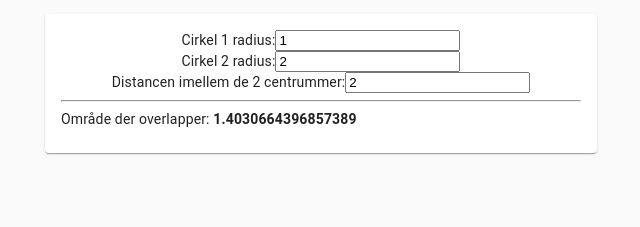
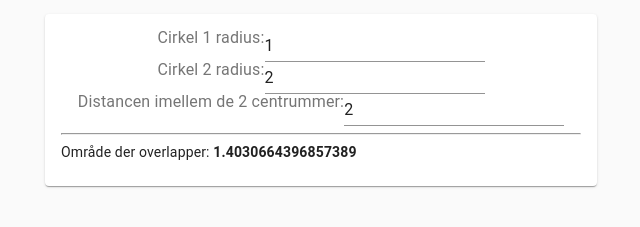
Before and after one commit to dhedegaard/overlapping-circles, a Gatsby site: page / in a window 1280 px wide. Shown: the part 59-286 px from the top of the page, without its empty margins (319-959 px from the left). Built offline with nearby package versions, Linux system fonts and the light colour scheme; Gatsby itself is replaced by a stand-in of ours.

Commit message:
Added some styling of the number field.

```diff
--- a/src/components/NumberInput.tsx
+++ b/src/components/NumberInput.tsx
@@ -1,5 +1,11 @@
 import React from "react";
 import styled from "styled-components";
+import {
+  TextField,
+  Typography,
+  FormControlLabel,
+  FormLabel
+} from "@material-ui/core";
 
 const Container = styled.div`
   display: flex;
@@ -7,6 +13,7 @@ const Container = styled.div`
 `;
 
 type Props = {
+  id: string;
   label: string;
   value: number;
   onChange: (value: number) => void;
@@ -27,13 +34,16 @@ const NumberInput: React.FC<Props> = props => {
 
   return (
     <Container>
-      <label>{props.label}</label>
-      <input
+      <FormLabel htmlFor={props.id}>{props.label}</FormLabel>
+      <TextField
+        id={props.id}
         type="number"
-        min={0}
         value={props.value}
         onChange={onChange}
-        step={0.5}
+        inputProps={{
+          min: 0,
+          step: 0.5
+        }}
       />
     </Container>
   );
--- a/src/pages/index.tsx
+++ b/src/pages/index.tsx
@@ -37,9 +37,20 @@ const Index: React.FC = props => {
       <Container maxWidth="sm">
         <Card>
           <CardContent>
-            <NumberInput label="Cirkel 1 radius:" value={r1} onChange={setR1} />
-            <NumberInput label="Cirkel 2 radius:" value={r2} onChange={setR2} />
             <NumberInput
+              id="r1"
+              label="Cirkel 1 radius:"
+              value={r1}
+              onChange={setR1}
+            />
+            <NumberInput
+              id="r2"
+              label="Cirkel 2 radius:"
+              value={r2}
+              onChange={setR2}
+            />
+            <NumberInput
+              id="distance"
               label="Distancen imellem de 2 centrummer:"
               value={distance}
               onChange={setDistance}
```
